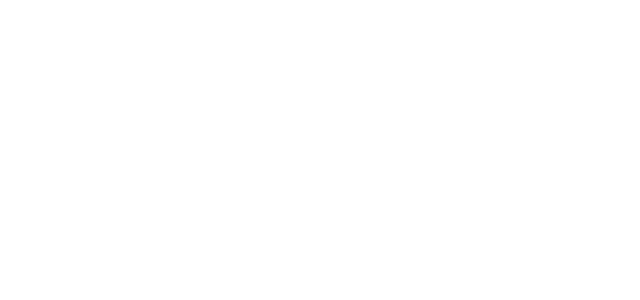
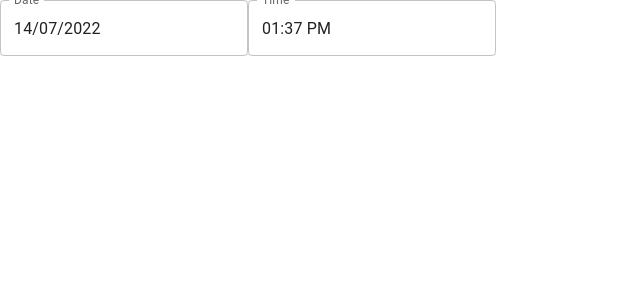
Before and after one commit to ning-sy210/weatherforecastapp, a React (Create React App) app: page / in a window 1280 px wide. Shown: the top 300 px of the page, without its empty margins (0-640 px from the left). Built offline with nearby package versions, Linux system fonts and the light colour scheme.

Commit message:
Implemented DateTime Field

```diff
--- a/package.json
+++ b/package.json
@@ -3,9 +3,15 @@
   "version": "0.1.0",
   "private": true,
   "dependencies": {
+    "@emotion/react": "^11.9.3",
+    "@emotion/styled": "^11.9.3",
+    "@mui/material": "^5.9.0",
+    "@mui/x-date-pickers": "^5.0.0-beta.0",
     "@testing-library/jest-dom": "^5.16.4",
     "@testing-library/react": "^13.3.0",
     "@testing-library/user-event": "^13.5.0",
+    "moment": "^2.29.4",
+    "moment-jalaali": "^0.9.6",
     "react": "^18.2.0",
     "react-dom": "^18.2.0",
     "react-scripts": "5.0.1",
--- a/src/App.js
+++ b/src/App.js
@@ -1,7 +1,13 @@
 import "./App.css";
+import DateTimeField from "./components/DateTimeField";
+import LocationList from "./components/LocationList";
 
 function App() {
-  return <div></div>;
+  return (
+    <div>
+      <DateTimeField />
+    </div>
+  );
 }
 
 export default App;
--- /dev/null
+++ b/src/components/DateTimeField.js
@@ -0,0 +1,36 @@
+import React from "react";
+import { useState } from "react";
+
+import TextField from "@mui/material/TextField";
+
+import { LocalizationProvider } from "@mui/x-date-pickers/LocalizationProvider";
+import { AdapterMoment } from "@mui/x-date-pickers/AdapterMoment";
+import { DatePicker, TimePicker } from "@mui/x-date-pickers";
+
+const DateTimeField = () => {
+  var currDateTime = new Date();
+  const [selectedDate, setSelectedDate] = useState(currDateTime);
+  const [selectedTime, setSelectedTime] = useState(currDateTime);
+
+  return (
+    <div>
+      <LocalizationProvider dateAdapter={AdapterMoment}>
+        <DatePicker
+          label="Date"
+          inputFormat="DD/MM/yyyy"
+          value={selectedDate}
+          onChange={(date) => setSelectedDate(date)}
+          renderInput={(params) => <TextField {...params} />}
+        />
+        <TimePicker
+          label="Time"
+          value={selectedTime}
+          onChange={(time) => setSelectedTime(time)}
+          renderInput={(params) => <TextField {...params} />}
+        />
+      </LocalizationProvider>
+    </div>
+  );
+};
+
+export default DateTimeField;
```
Also changed, not shown: 1 other file (tests, documents, lock files or other folders).
